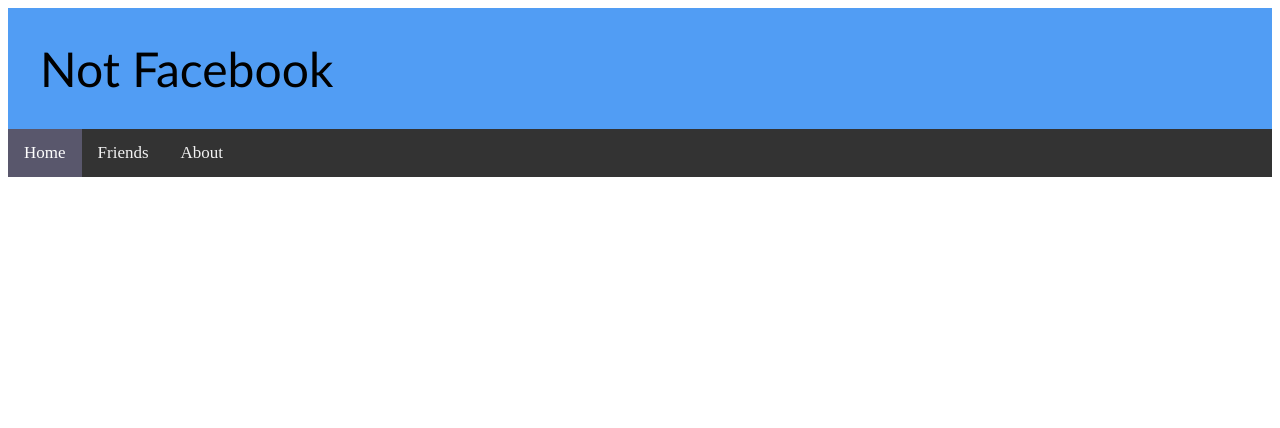
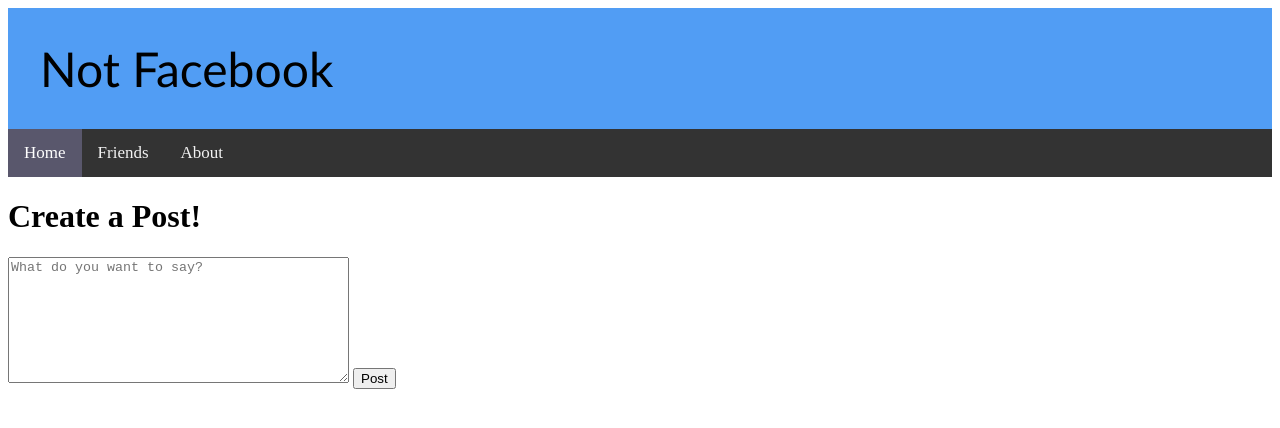
Before and after one commit to danejcamacho/Facebook-Clone-CPSC362, a SvelteKit app in the folder facebook-clone/: page /create_post in a window 1280 px wide. Shown: the top 428 px of the page. Built offline with nearby package versions, Linux system fonts and the light colour scheme.

Commit message:
added create_post functionality

```diff
--- a/facebook-clone/src/routes/+page.svelte
+++ b/facebook-clone/src/routes/+page.svelte
@@ -1,3 +1,4 @@
+
 <script>
     let posts = [
       {
@@ -39,7 +40,10 @@
   </div>
 
   <div class ="create-post">
-    <button class="create-post-button">Create Post</button>
+    <a href ="/create_post">
+      <button class="create-post-button">Create Post</button>
+    </a>
+
   </div>
 
   <style>
--- a/facebook-clone/src/routes/about/+page.svelte
+++ b/facebook-clone/src/routes/about/+page.svelte
@@ -1,7 +1,4 @@
-<script>
-    /** @type {import('./$types').PageData} */
-    export let data;
-</script>
+
 
 <div class ="">
 
--- /dev/null
+++ b/facebook-clone/src/routes/create_post/+page.server.js
@@ -0,0 +1,7 @@
+/** @type {import('./$types').Actions} */
+export const actions = {
+
+	postMessage: async (event) => {
+		// TODO log the user in
+	}
+};
--- a/facebook-clone/src/routes/create_post/+page.svelte
+++ b/facebook-clone/src/routes/create_post/+page.svelte
@@ -1,4 +1,11 @@
-<script>
-    /** @type {import('./$types').PageData} */
-    export let data;
-</script>
+
+
+
+<div class = "main">
+    <h1>Create a Post!</h1>
+    <form method="POST" action="?/login">
+        <textarea placeholder="What do you want to say?" rows="8" cols="40"></textarea>
+        <button type="submit">Post</button>
+    </form>
+
+</div>
--- a/facebook-clone/src/routes/profile/+page.svelte
+++ b/facebook-clone/src/routes/profile/+page.svelte
@@ -13,7 +13,7 @@
                 </div>
 
                 <div class="profile-header-info">
-                    <h4 class="m-t-sm">Mike Hawk</h4>
+                    <h4 class="m-t-sm">Joseph Mama</h4>
                     <p class="m-b-sm">UXUI + Frontend Developer</p>
                     <a href="#" class="btn btn-xs btn-primary mb-2">Edit Profile</a>
                 </div>
```
